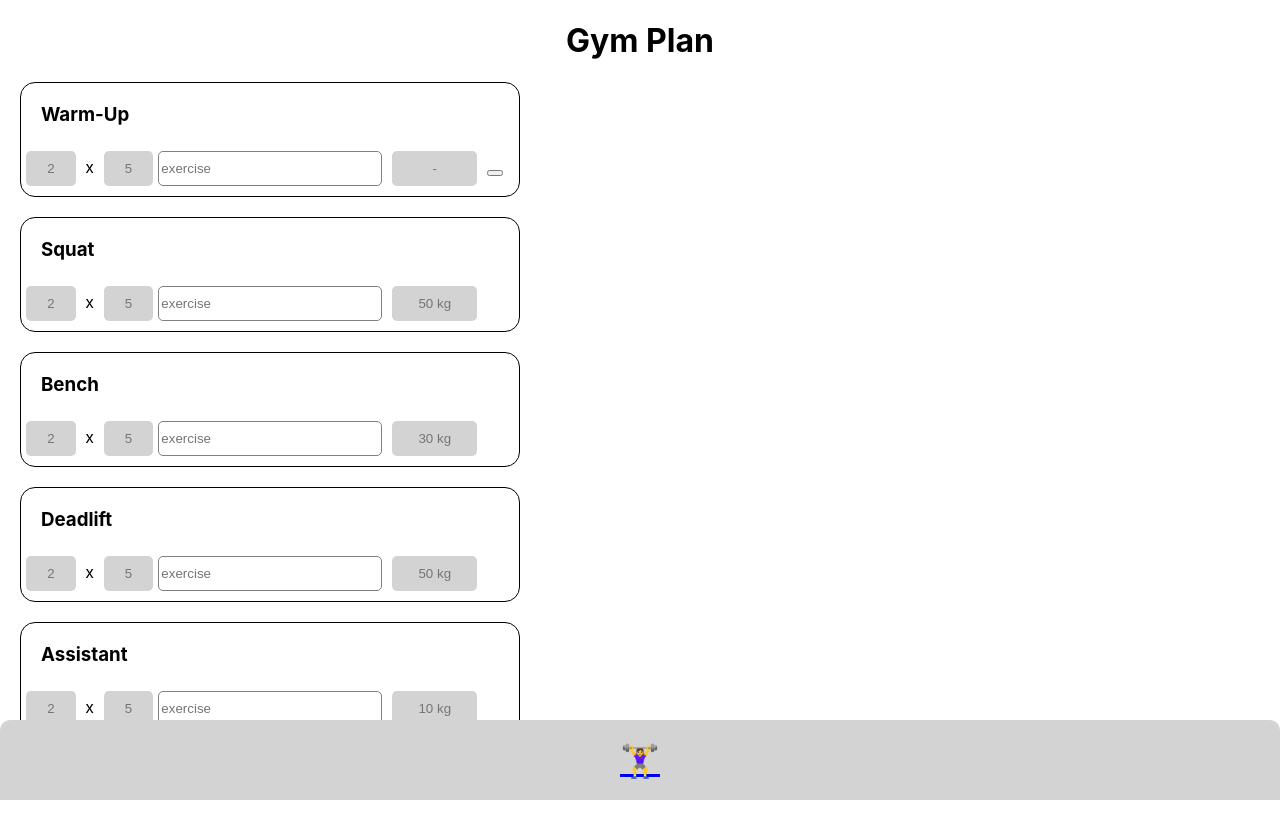
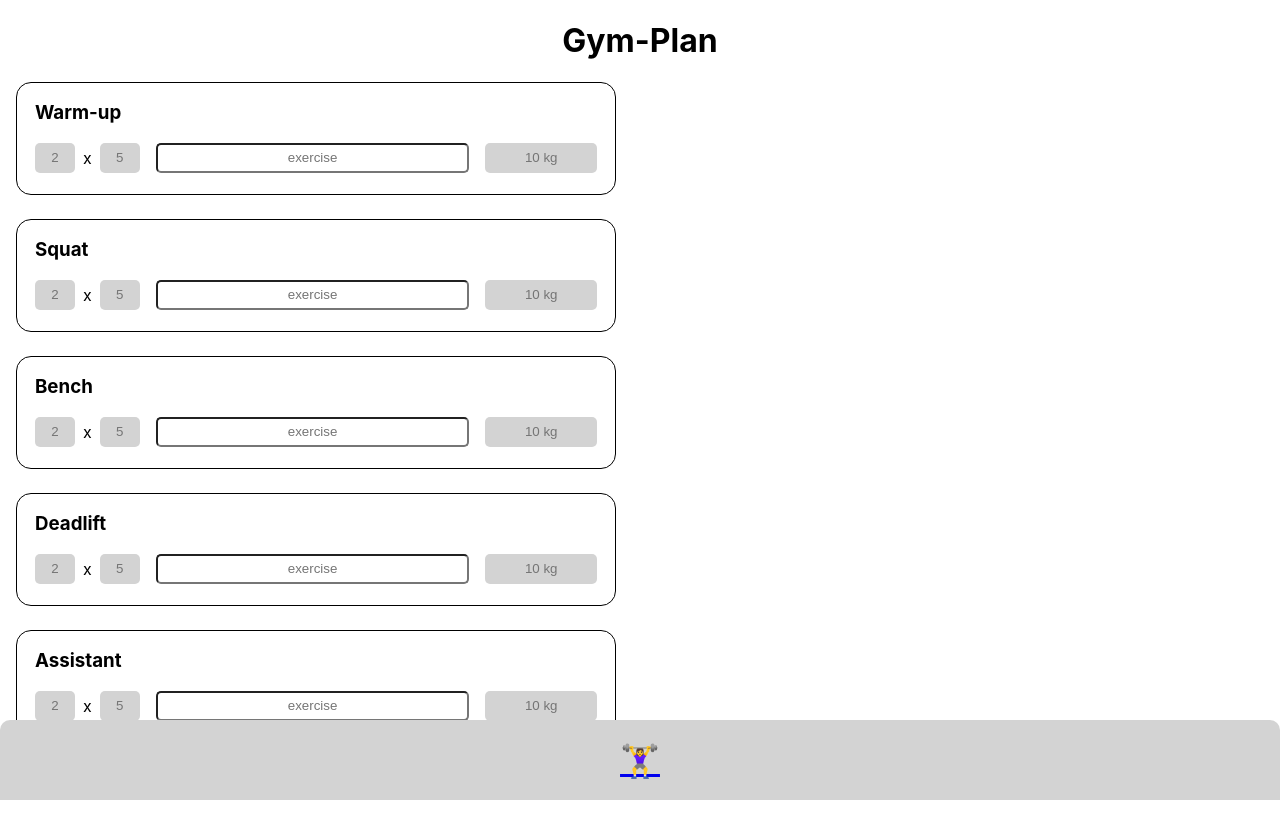
Before and after one commit to KirstenSchuhmann/CapstoneProject, a Next.js app: page / in a window 1280 px wide. Built offline with nearby package versions, Linux system fonts and the light colour scheme.

Commit message:
outsourced Header as component; updated codelines for styling the form

```diff
--- a/components/Footer.js
+++ b/components/Footer.js
@@ -15,7 +15,6 @@ const StyledFooter = styled.footer`
   position: fixed;
   bottom: 0;
   display: flex;
-  text-align: center;
   background: lightgrey;
   flex-shrink: 0;
   justify-content: center;
--- a/components/GymPlan.js
+++ b/components/GymPlan.js
@@ -1,159 +1,14 @@
-import styled from "styled-components";
+import styled, { isStyledComponent } from "styled-components";
+import WorkoutSet from "./WorkoutSet";
 
 export default function GymPlan() {
   return (
     <>
-      <StyledHeadline> Gym Plan </StyledHeadline>
-      <StyledSection>
-        <StyledHeadlineSection> Warm-Up </StyledHeadlineSection>
-        <form>
-          <StyledInputNumber type="number" name="set" placeholder="2" />
-          <StyledP> x </StyledP>
-          <StyledInputNumber type="number" name="volume" placeholder="5" />
-          <StyledInputText
-            type="text"
-            name="exercise"
-            autoComplete="off"
-            placeholder="exercise"
-          />
-          <StyledInputForWeight type="number" name="kg" placeholder=" - " />
-          <button> </button>
-        </form>
-      </StyledSection>
-      <StyledSection>
-        <StyledHeadlineSection> Squat </StyledHeadlineSection>
-        <form>
-          <StyledInputNumber type="number" name="set" placeholder="2" />
-          <StyledP> x </StyledP>
-          <StyledInputNumber type="number" name="volume" placeholder="5" />
-          <StyledInputText
-            type="text"
-            name="exercise"
-            autoComplete="off"
-            placeholder="exercise"
-          />
-          <StyledInputForWeight type="number" name="kg" placeholder="50 kg" />
-        </form>
-      </StyledSection>
-      <StyledSection>
-        <StyledHeadlineSection> Bench </StyledHeadlineSection>
-        <form>
-          <StyledInputNumber type="number" name="set" placeholder="2" />
-          <StyledP> x </StyledP>
-          <StyledInputNumber type="number" name="volume" placeholder="5" />
-          <StyledInputText
-            type="text"
-            name="exercise"
-            autoComplete="off"
-            placeholder="exercise"
-          />
-          <StyledInputForWeight type="number" name="kg" placeholder="30 kg" />
-        </form>
-      </StyledSection>
-      <StyledSection>
-        <StyledHeadlineSection> Deadlift </StyledHeadlineSection>
-        <form>
-          <StyledInputNumber type="number" name="set" placeholder="2" />
-          <StyledP> x </StyledP>
-          <StyledInputNumber type="number" name="volume" placeholder="5" />
-          <StyledInputText
-            type="text"
-            name="exercise"
-            autoComplete="off"
-            placeholder="exercise"
-          />
-          <StyledInputForWeight type="number" name="kg" placeholder="50 kg" />
-        </form>
-      </StyledSection>
-      <StyledSection>
-        <StyledHeadlineSection> Assistant </StyledHeadlineSection>
-        <form>
-          <StyledInputNumber type="number" name="set" placeholder="2" />
-          <StyledP> x </StyledP>
-          <StyledInputNumber type="number" name="volume" placeholder="5" />
-          <StyledInputText
-            type="text"
-            name="exercise"
-            autoComplete="off"
-            placeholder="exercise"
-          />
-          <StyledInputForWeight type="number" name="kg" placeholder="10 kg" />
-        </form>
-      </StyledSection>
+      <WorkoutSet setName="Warm-up" />
+      <WorkoutSet setName="Squat" />
+      <WorkoutSet setName="Bench" />
+      <WorkoutSet setName="Deadlift" />
+      <WorkoutSet setName="Assistant" />
     </>
   );
 }
-
-// Styling starts here
-
-const StyledHeadline = styled.h1`
-  display: flex;
-  justify-content: center;
-  align-items: center;
-`;
-
-const StyledSection = styled.section`
-  background-color: white;
-  border-radius: 15px;
-  border: 1px solid black;
-  max-width: 500px;
-  margin: 20px;
-  overflow: hidden;
-`;
-
-const StyledHeadlineSection = styled.h3`
-  margin: 10px;
-  padding: 10px;
-`;
-
-const StyledP = styled.p`
-  display: inline;
-`;
-
-const StyledInputText = styled.input`
-  height: 35px;
-  min-width: 105px;
-  width: 45%;
-  border-radius: 5px;
-  border: 0.5px solid grey;
-  //margin: 5px;
-`;
-
-const StyledInputNumber = styled.input`
-  //Chrome, Safari, Edge, Opera - hide arrows
-  ::-webkit-outer-spin-button,
-  ::-webkit-inner-spin-button {
-    -webkit-appearance: none;
-  }
-  // Firefox - hide arrows
-  -moz-appearance: textfield;
-  // normal styling
-  height: 35px;
-  min-width: 30px;
-  width: 10%;
-  background-color: lightgrey;
-  border-radius: 5px;
-  border: 0.5px solid transparent;
-  margin: 5px;
-  text-align: center;
-`;
-
-const StyledInputForWeight = styled.input`
-  //Chrome, Safari, Edge, Opera - hide arrows
-  ::-webkit-outer-spin-button,
-  ::-webkit-inner-spin-button {
-    -webkit-appearance: none;
-  }
-  // Firefox - hide arrows (CSS - letters shouldn't be allowed! Needs to be fixed later!!!)
-  -moz-appearance: textfield;
-  // normal styling
-  height: 35px;
-  min-width: 35px;
-  width: 17%;
-  background-color: lightgrey;
-  margin: 5px;
-  border-radius: 5px;
-  border: 0.5px solid transparent;
-  margin: 5px 10px 10px 10px;
-  text-align: center;
-`;
--- /dev/null
+++ b/components/Header.js
@@ -0,0 +1,11 @@
+import styled from "styled-components";
+
+export default function Header({ headline }) {
+  return <StyledHeadline> {headline} </StyledHeadline>;
+}
+
+const StyledHeadline = styled.h1`
+  display: flex;
+  justify-content: center;
+  align-items: center;
+`;
--- /dev/null
+++ b/components/WorkoutSet.js
@@ -0,0 +1,86 @@
+import styled from "styled-components";
+
+export default function WorkoutSet({ setName }) {
+  return (
+    <>
+      <StyledSection>
+        <h3> {setName} </h3>
+        <form>
+          <input type="number" name="set" label="set" placeholder="2" />
+          <p> x </p>
+          <input type="number" name="volume" label="volume" placeholder="5" />
+          <input
+            type="text"
+            name="exercise"
+            label="exercise"
+            autoComplete="off"
+            placeholder="exercise"
+          />
+          <input
+            type="number"
+            name="weight"
+            label="weight"
+            placeholder="10 kg"
+          />
+        </form>
+      </StyledSection>
+    </>
+  );
+}
+
+const StyledSection = styled.section`
+  border: 1px solid black;
+  border-radius: 15px;
+  padding: 10px;
+  margin: 0 1rem 1.5rem 1em;
+  overflow: hidden;
+  min-width: 280px;
+  max-width: 600px;
+
+  h3 {
+    margin: 8px;
+  }
+
+  form {
+    display: flex;
+    justify-content: space-around;
+    align-items: center;
+  }
+
+  input {
+    height: 30px;
+    border-radius: 5px;
+    margin: 8px;
+    text-align: center;
+  }
+
+  input[type="number"] {
+    width: 10%;
+    //Chrome, Safari, Edge, Opera - hide arrows
+    ::-webkit-outer-spin-button,
+    ::-webkit-inner-spin-button {
+      -webkit-appearance: none;
+    }
+    // Firefox - hide arrows (CSS - letters shouldn't be allowed! Needs to be fixed later!!!)
+    -moz-appearance: textfield;
+    // normal styling
+    background-color: lightgrey;
+    border: 0.5px solid transparent;
+  }
+
+  input[name="set"],
+  input[name="volume"] {
+    min-width: 40px;
+    max-width: 65px;
+  }
+
+  input[name="exercise"] {
+    min-width: 79px;
+    width: 90%;
+  }
+
+  input[name="weight"] {
+    min-width: 55px;
+    width: auto;
+  }
+`;
--- a/pages/index.js
+++ b/pages/index.js
@@ -1,9 +1,11 @@
 import GymPlan from "../components/GymPlan";
 import Footer from "../components/Footer";
+import Header from "../components/Header";
 
 export default function Home() {
   return (
     <>
+      <Header headline="Gym-Plan" />
       <GymPlan />
       <Footer />
     </>
```
